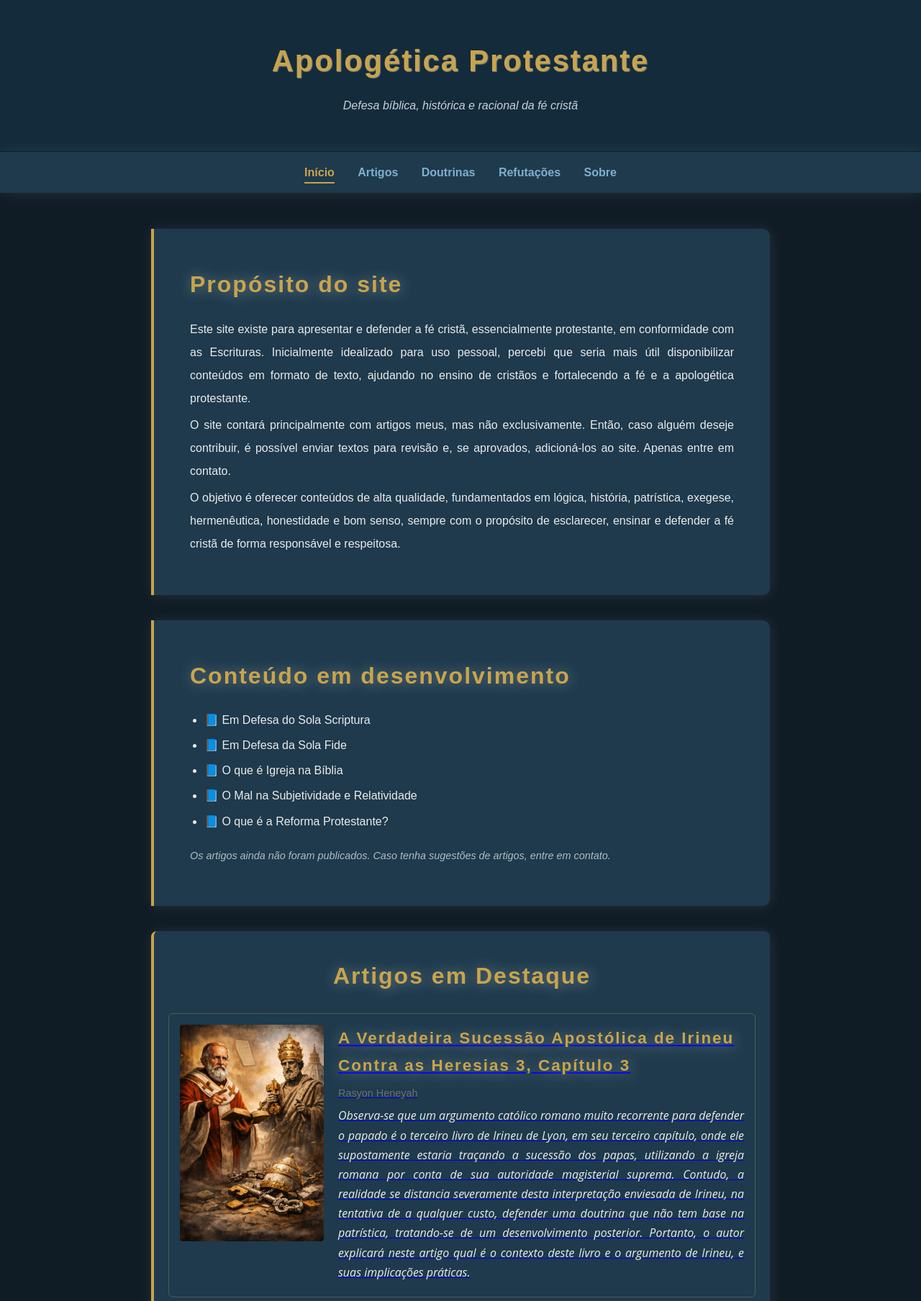
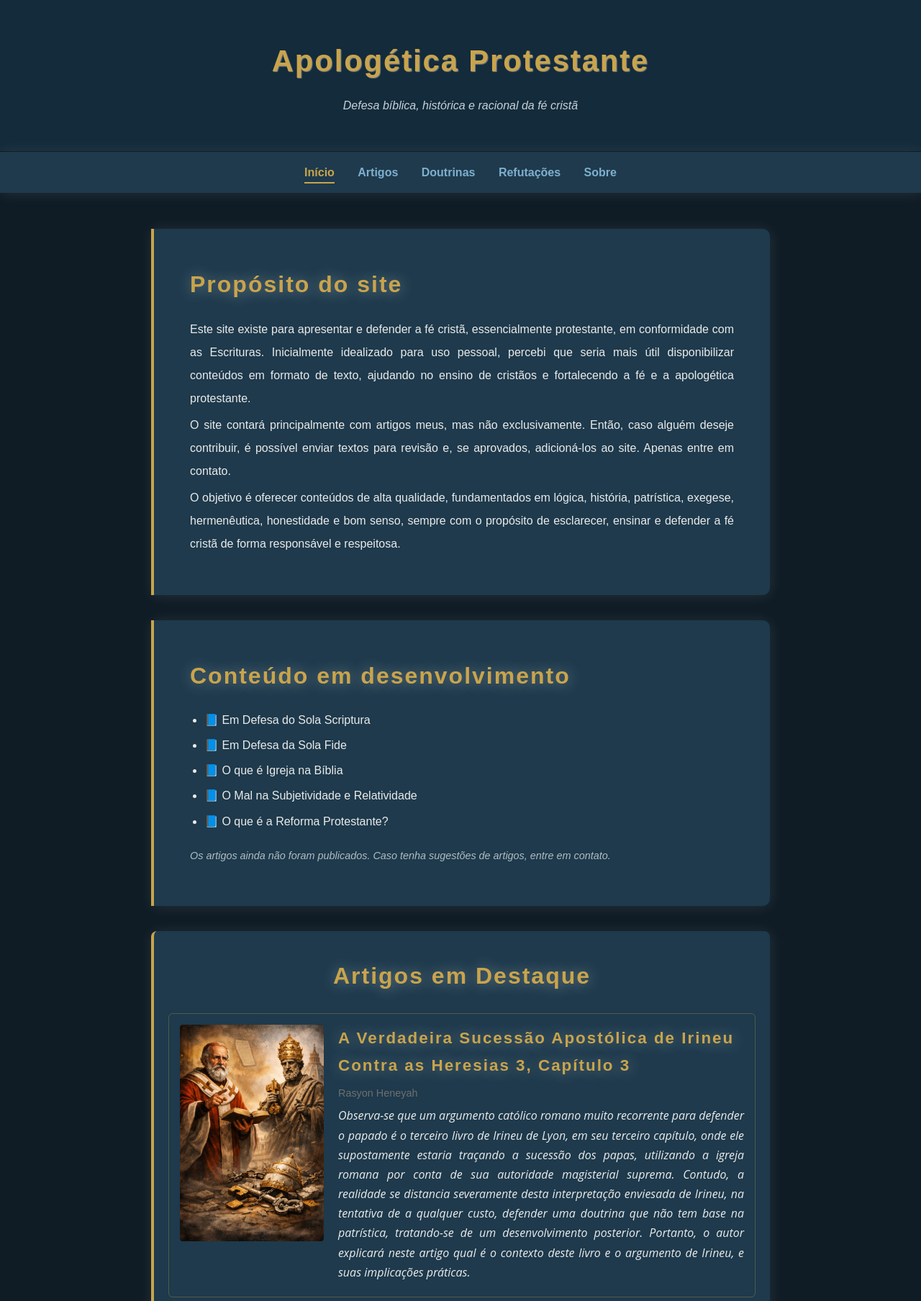
Before and after one commit to Rasyonheneyah/apologetica, a Jekyll site: the page built from index.html, in a window 1280 px wide. Shown: the top 1808 px of the page at 72% size. Built offline with Jekyll 4.4.1, drawn with Linux system fonts in a browser that asks for light colours; some web fonts are replaced; grey boxes are pictures that could not be loaded.

Commit message:
Scope link styles; add global link reset
Narrowed the selector in post.css from `main a` to `main#conteudo-cru a` to avoid applying the same link styles everywhere in the main area. Added a global `a { text-decoration: none; }` rule in style.css and removed redundant `text-decoration` declarations from `nav a` and `ul li a` to centralize link presentation and prevent style duplication.

```diff
--- a/css/post.css
+++ b/css/post.css
@@ -67,7 +67,7 @@ main ol li::marker {
 /* ==========================
    LINKS
 ========================== */
-main a {
+main#conteudo-cru a {
     color: #7FAFCF;
     text-decoration: underline;
     transition: color 0.2s;
--- a/css/style.css
+++ b/css/style.css
@@ -39,6 +39,10 @@ body {
     background-color: #0F1C26;
     color: #EAEAEA;
     line-height: 1.7;
+}
+
+a{
+    text-decoration: none;
 }
 
 .show{
@@ -93,7 +97,6 @@ nav {
 
 nav a {
     color: #7FAFCF;
-    text-decoration: none;
     margin: 0 14px;
     font-weight: bold;
 }
@@ -306,6 +309,5 @@ ul.abas-lista{
 
 
 ul li a {
-    text-decoration: none;
     color: #C9A44C;
 }
```
